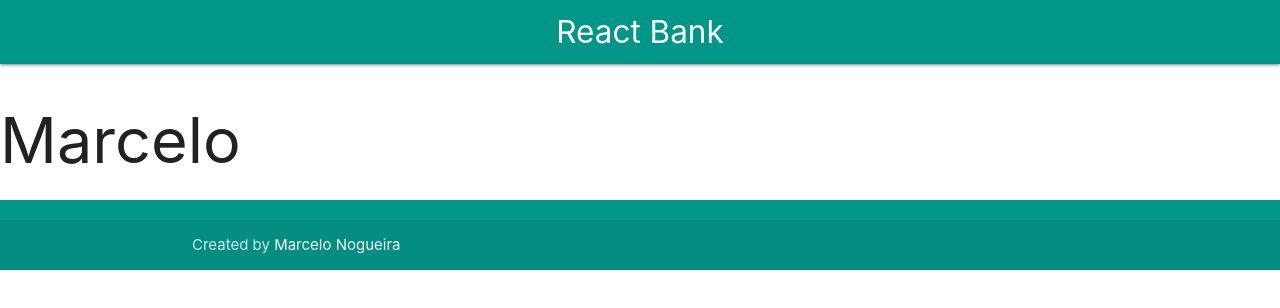
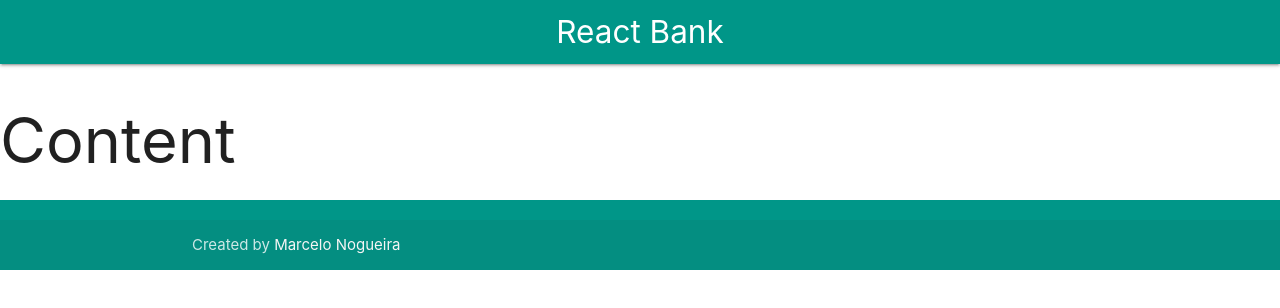
Before and after one commit to locemarn/react-bank, a React (Create React App) app: page / in a window 1280 px wide. Shown: the top 308 px of the page. Built offline with nearby package versions, Linux system fonts and the light colour scheme.

Commit message:
create content component and arranging components folder

```diff
--- a/src/App.js
+++ b/src/App.js
@@ -1,14 +1,15 @@
 import React, { Component } from 'react'
 
-import Header from './components/Header'
-import Footer from './components/Footer'
+import Header from './components/header/Header'
+import Footer from './components/footer/Footer'
+import Content from './components/content/Content'
 
 class App extends Component {
   render() {
     return (
       <div className="App">
         <Header />
-        <h1>Marcelo</h1>
+        <Content />
         <Footer />
       </div>
     );
--- /dev/null
+++ b/src/components/content/Content.js
@@ -0,0 +1,11 @@
+import React, { Component } from 'react'
+
+class Content extends Component {
+  render() {
+    return (
+      <h1>Content</h1>
+    )
+  }
+}
+
+export default Content
```
Also changed, not shown: src/components/content/content.css (added), src/components/footer/Footer.js (renamed from src/components/Footer.js), src/components/footer/footer.css (added), src/components/header/Header.js (renamed from src/components/Header.js), src/components/header/header.css (added).
